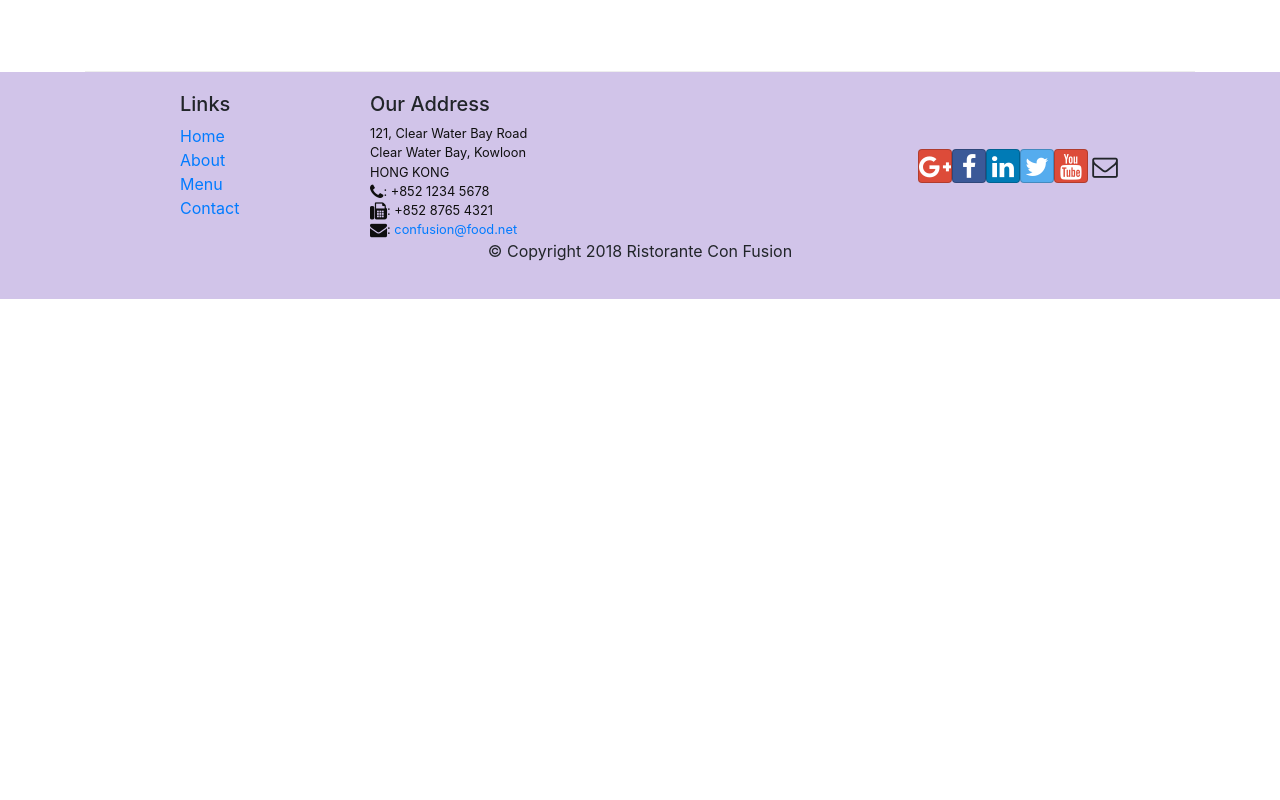
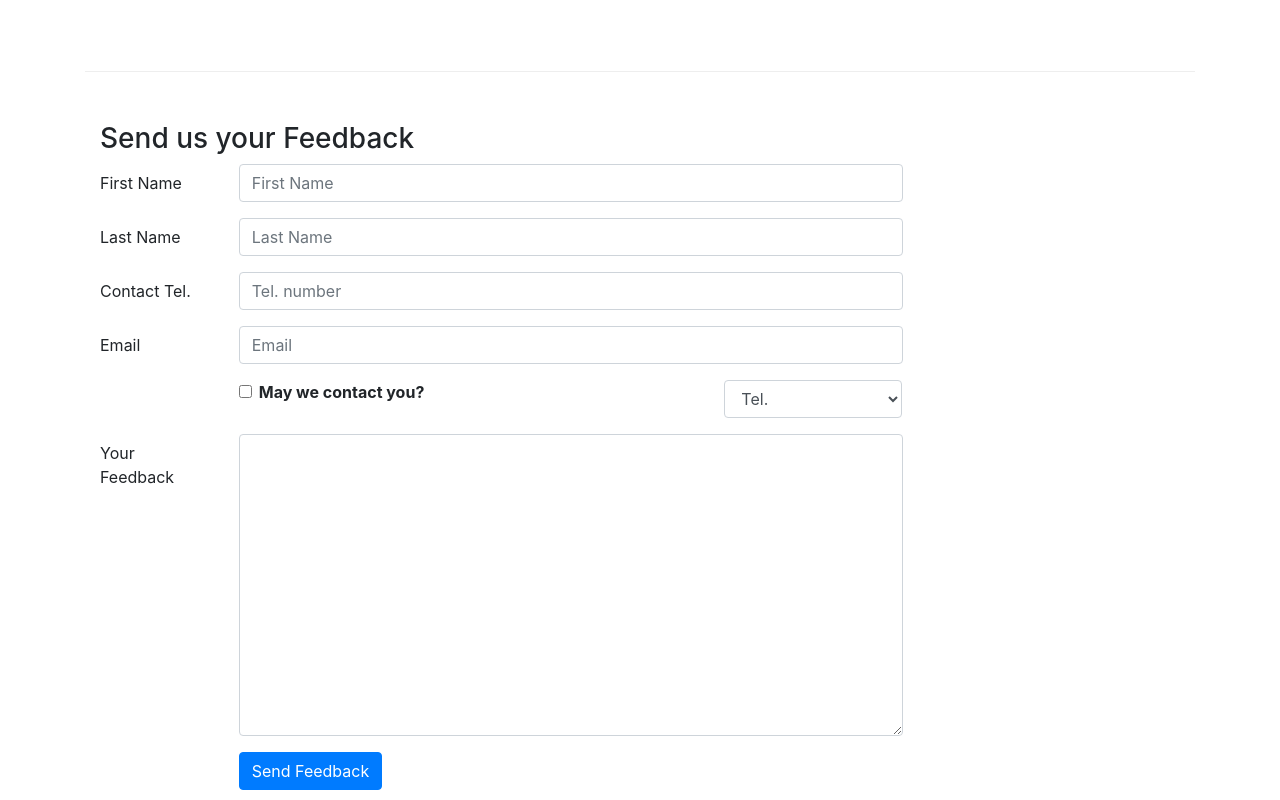
Before and after one commit to z-sohaib/Pitchou-Food, a React (Create React App) app: page /contactus in a window 1280 px wide. Shown: the part 800-1600 px from the top of the page. Before the commit the page ends 1099 px from the top, so only its background shows below. Built offline with nearby package versions, Linux system fonts and the light colour scheme.

Commit message:
Controlled Forms

```diff
--- a/src/components/ContactComponent.js
+++ b/src/components/ContactComponent.js
@@ -1,18 +1,63 @@
-import React from 'react';
-import { Breadcrumb, BreadcrumbItem } from 'reactstrap';
-import { Link } from 'react-router-dom';
+import React, { Component } from "react";
+import {
+  Breadcrumb,
+  BreadcrumbItem,
+  Button,
+  Form,
+  FormGroup,
+  Label,
+  Input,
+  Col,
+} from "reactstrap";
+import { Link } from "react-router-dom";
 
-function Contact(props) {
-    return(
+class Contact extends Component {
+  constructor(props) {
+    super(props);
+
+    this.state = {
+      firstname: "",
+      lastname: "",
+      telnum: "",
+      email: "",
+      agree: false,
+      contactType: "Tel.",
+      message: "",
+    };
+
+    this.handleInputChange = this.handleInputChange.bind(this);
+    this.handleSubmit = this.handleSubmit.bind(this);
+  }
+
+  handleInputChange(event) {
+    const target = event.target;
+    const value = target.type === "checkbox" ? target.checked : target.value;
+    const name = target.name;
+
+    this.setState({
+      [name]: value,
+    });
+  }
+
+  handleSubmit(event) {
+    console.log("Current State is: " + JSON.stringify(this.state));
+    alert("Current State is: " + JSON.stringify(this.state));
+    event.preventDefault();
+  }
+
+  render() {
+    return (
       <div className="container">
         <div className="row">
           <Breadcrumb>
-                    <BreadcrumbItem><Link to='/home'>Home</Link></BreadcrumbItem>
+            <BreadcrumbItem>
+              <Link to="/home">Home</Link>
+            </BreadcrumbItem>
             <BreadcrumbItem>Contact us</BreadcrumbItem>
           </Breadcrumb>
           <div className="col-12">
             <h3>Contact us</h3>
-                    <hr/>
+            <hr />
           </div>
         </div>
         <div className="row row-content">
@@ -22,12 +67,18 @@
           <div className="col-12 col-sm-4 offset-sm-1">
             <h5>Our Address</h5>
             <address>
-                        121, Clear Water Bay Road<br />
-                        Clear Water Bay, Kowloon<br />
-                        HONG KONG<br />
-                        <i className="fa fa-phone"></i>: +852 1234 5678<br />
-                        <i className="fa fa-fax"></i>: +852 8765 4321<br />
-                        <i className="fa fa-envelope"></i>: <a href="mailto:confusion@food.net">confusion@food.net</a>
+              121, Clear Water Bay Road
+              <br />
+              Clear Water Bay, Kowloon
+              <br />
+              HONG KONG
+              <br />
+              <i className="fa fa-phone"></i>: +852 1234 5678
+              <br />
+              <i className="fa fa-fax"></i>: +852 8765 4321
+              <br />
+              <i className="fa fa-envelope"></i>:{" "}
+              <a href="mailto:confusion@food.net">confusion@food.net</a>
             </address>
           </div>
           <div className="col-12 col-sm-6 offset-sm-1">
@@ -35,14 +86,146 @@
           </div>
           <div className="col-12 col-sm-11 offset-sm-1">
             <div className="btn-group" role="group">
-                        <a role="button" className="btn btn-primary" href="tel:+85212345678"><i className="fa fa-phone"></i> Call</a>
-                        <a role="button" className="btn btn-info"><i className="fa fa-skype"></i> Skype</a>
-                        <a role="button" className="btn btn-success" href="mailto:confusion@food.net"><i className="fa fa-envelope-o"></i> Email</a>
+              <a
+                role="button"
+                className="btn btn-primary"
+                href="tel:+85212345678"
+              >
+                <i className="fa fa-phone"></i> Call
+              </a>
+              <a role="button" className="btn btn-info">
+                <i className="fa fa-skype"></i> Skype
+              </a>
+              <a
+                role="button"
+                className="btn btn-success"
+                href="mailto:confusion@food.net"
+              >
+                <i className="fa fa-envelope-o"></i> Email
+              </a>
             </div>
+          </div>
+        </div>
+        <div className="row row-content">
+          <div className="col-12">
+            <h3>Send us your Feedback</h3>
+          </div>
+          <div className="col-12 col-md-9">
+            <Form onSubmit={this.handleSubmit}>
+              <FormGroup row>
+                <Label htmlFor="firstname" md={2}>
+                  First Name
+                </Label>
+                <Col md={10}>
+                  <Input
+                    type="text"
+                    id="firstname"
+                    name="firstname"
+                    placeholder="First Name"
+                    value={this.state.firstname}
+                    onChange={this.handleInputChange}
+                  />
+                </Col>
+              </FormGroup>
+              <FormGroup row>
+                <Label htmlFor="lastname" md={2}>
+                  Last Name
+                </Label>
+                <Col md={10}>
+                  <Input
+                    type="text"
+                    id="lastname"
+                    name="lastname"
+                    placeholder="Last Name"
+                    value={this.state.lastname}
+                    onChange={this.handleInputChange}
+                  />
+                </Col>
+              </FormGroup>
+              <FormGroup row>
+                <Label htmlFor="telnum" md={2}>
+                  Contact Tel.
+                </Label>
+                <Col md={10}>
+                  <Input
+                    type="tel"
+                    id="telnum"
+                    name="telnum"
+                    placeholder="Tel. number"
+                    value={this.state.telnum}
+                    onChange={this.handleInputChange}
+                  />
+                </Col>
+              </FormGroup>
+              <FormGroup row>
+                <Label htmlFor="email" md={2}>
+                  Email
+                </Label>
+                <Col md={10}>
+                  <Input
+                    type="email"
+                    id="email"
+                    name="email"
+                    placeholder="Email"
+                    value={this.state.email}
+                    onChange={this.handleInputChange}
+                  />
+                </Col>
+              </FormGroup>
+              <FormGroup row>
+                <Col md={{ size: 6, offset: 2 }}>
+                  <FormGroup check>
+                    <Label check>
+                      <Input
+                        type="checkbox"
+                        name="agree"
+                        checked={this.state.agree}
+                        onChange={this.handleInputChange}
+                      />{" "}
+                      <strong>May we contact you?</strong>
+                    </Label>
+                  </FormGroup>
+                </Col>
+                <Col md={{ size: 3, offset: 1 }}>
+                  <Input
+                    type="select"
+                    name="contactType"
+                    value={this.state.contactType}
+                    onChange={this.handleInputChange}
+                  >
+                    <option>Tel.</option>
+                    <option>Email</option>
+                  </Input>
+                </Col>
+              </FormGroup>
+              <FormGroup row>
+                <Label htmlFor="message" md={2}>
+                  Your Feedback
+                </Label>
+                <Col md={10}>
+                  <Input
+                    type="textarea"
+                    id="message"
+                    name="message"
+                    rows="12"
+                    value={this.state.message}
+                    onChange={this.handleInputChange}
+                  ></Input>
+                </Col>
+              </FormGroup>
+              <FormGroup row>
+                <Col md={{ size: 10, offset: 2 }}>
+                  <Button type="submit" color="primary">
+                    Send Feedback
+                  </Button>
+                </Col>
+              </FormGroup>
+            </Form>
           </div>
         </div>
       </div>
     );
   }
+}
 
 export default Contact;
```
Lines whose indentation alone changed are shown as unchanged.
